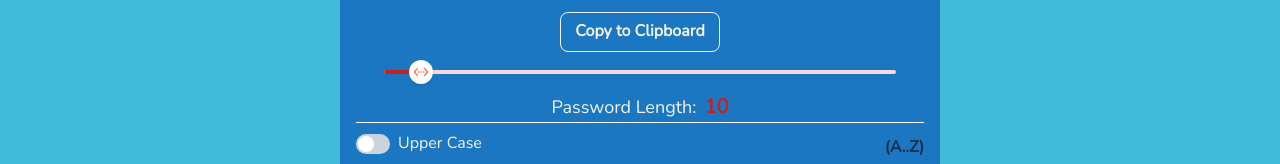
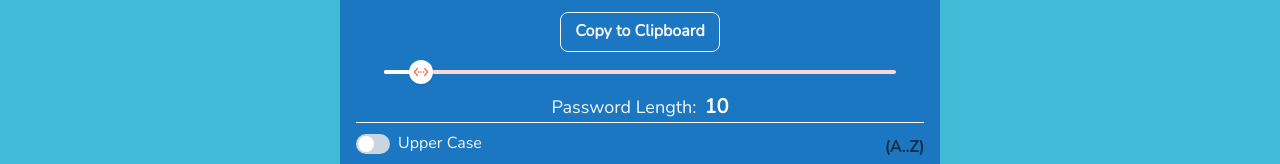
Before and after one commit to RakibRahman/privacy-protector, a React (Create React App) app: page / in a window 1280 px wide. Shown: the part 491-655 px from the top of the page. Built offline with nearby package versions, Linux system fonts and the light colour scheme.

Commit message:
vault router updated

```diff
--- a/src/App.tsx
+++ b/src/App.tsx
@@ -31,7 +31,7 @@ export const App = () => {
                   <Route path="/" exact component={Generator} />
                   <Route path="/vault" component={Vault} />
                 </Suspense>
-                <Route path="*">
+                <Route path="/*">
                   <ErrorPage />
                 </Route>
               </Switch>
--- a/src/components/Generator/Welcome.tsx
+++ b/src/components/Generator/Welcome.tsx
@@ -7,14 +7,14 @@ import {
   VStack,
   useColorModeValue,
 } from "@chakra-ui/react";
-
+import { Link } from 'react-router-dom';
 import BG from "../../assets/bg.svg";
 import Emergency from "../../assets/emergency.png";
 import { useTheme } from "../../context/themeContext";
 
 export const WelcomeComponent = () => {
   const { color } = useTheme()!;
-  const secondaryColor = useColorModeValue("#000000", "#ae2012");
+  const secondaryColor = useColorModeValue("#000000", "#ef4136");
 
   return (
     <Flex
@@ -62,9 +62,11 @@ export const WelcomeComponent = () => {
         </Text>
         <Text color={color} textAlign="center">
           Notice: Please use{" "}
-          <Text as="strong" fontWeight="extrabold" color={secondaryColor}>
-            Vault
-          </Text>{" "}
+        <Link to='/vault/home'>
+            <Text as="strong" fontWeight="extrabold" color={secondaryColor}>
+              Vault
+            </Text>{" "}
+        </Link>
           to keep your password{" "}
           <Text fontWeight="extrabold" as="strong" color={secondaryColor}>
             safe.
--- a/src/components/Generator/formElements/Slider.tsx
+++ b/src/components/Generator/formElements/Slider.tsx
@@ -43,10 +43,10 @@ const SliderComponent: React.FC<SliderProps> = ({
             <SliderFilledTrack
               bg={
                 formState.passLength < 20
-                  ? "#c52121"
+                  ? "#ffffff"
                   : formState.passLength > 45
                   ? "#ffd850"
-                  : "#408b16"
+                  : "#5dc633"
               }
             />
           </SliderTrack>
@@ -60,10 +60,10 @@ const SliderComponent: React.FC<SliderProps> = ({
             fontSize="xl"
             color={
               formState.passLength < 20
-                ? "#c52121"
+                ? "#ffffff"
                 : formState.passLength > 45
                 ? "#ffd850"
-                : "#408b16"
+                : "#5dc633"
             }
             fontWeight="bold"
           >
--- a/src/components/Vault/Vault.tsx
+++ b/src/components/Vault/Vault.tsx
@@ -14,7 +14,7 @@ const Vault = () => {
 
   return (
     <>
-      <Router>
+
         <AuthProvider>
           <Switch>
             <Route exact path="/vault/home">
@@ -28,12 +28,12 @@ const Vault = () => {
                 <UpdateProfile />
               </Route>
             </Suspense>
-            <Route path="*">
+            <Route path="/vault/*">
               <ErrorPage />
             </Route>
           </Switch>
         </AuthProvider>
-      </Router>
+
     </>
   );
 };
--- a/src/helpers/useToaster.ts
+++ b/src/helpers/useToaster.ts
@@ -13,7 +13,7 @@ const useToaster = (
     status: toastStatus,
     duration: 4000,
     isClosable: true,
-    position: "bottom",
+    position: "top",
     variant:'solid',
   });
 
```
